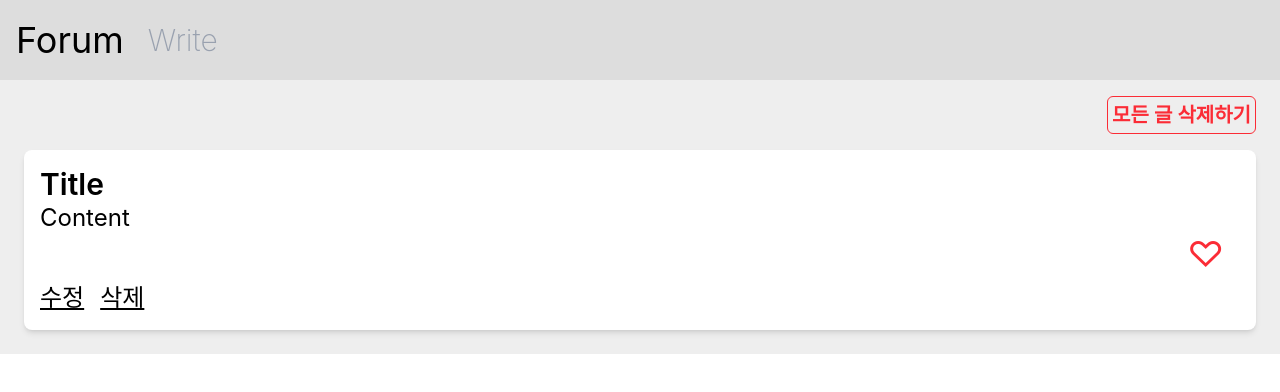
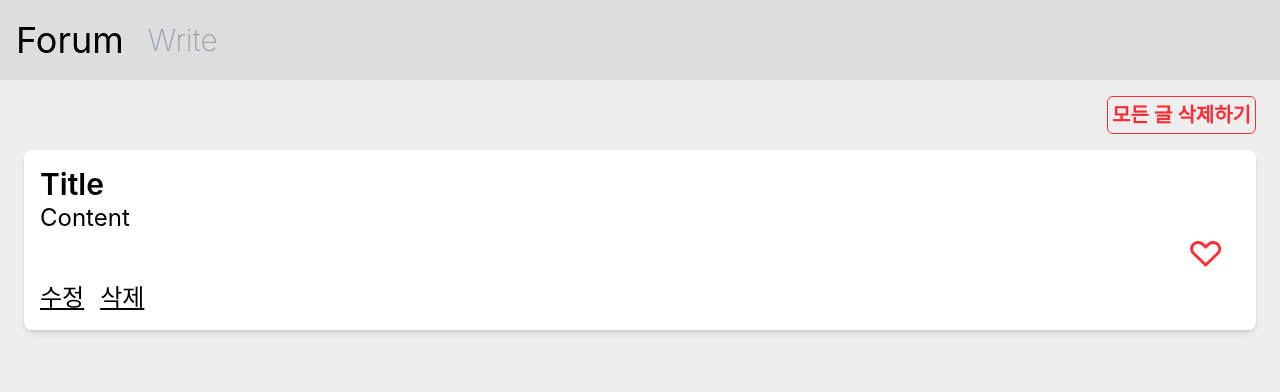
Before and after one commit to siwon-lab/Forum, a React (Vite) app: page / in a window 1280 px wide. Shown: the top 392 px of the page. Built offline with nearby package versions, Linux system fonts and the light colour scheme.

Commit message:
style: make background full screen

```diff
--- a/src/pages/Edit.jsx
+++ b/src/pages/Edit.jsx
@@ -15,7 +15,7 @@ export default function Edit() {
    const [content, setContent] = useState(post.content);
 
    return (
-      <div className="w-full bg-[#eee] p-6">
+      <div className="min-h-screen w-full bg-[#eee] p-6">
          <h2 className="mb-6 text-3xl font-bold">Edit</h2>
          <form
             autoComplete="off"
--- a/src/pages/Home.jsx
+++ b/src/pages/Home.jsx
@@ -7,9 +7,9 @@ export default function Home() {
    const posts = useSelector((state) => state.posts);
 
    return (
-      <div className="flex w-full flex-col bg-[#eee] px-6 py-4">
+      <div className="flex min-h-screen w-full flex-col bg-[#eee] px-6 py-4">
          <button
-            className="mb-2 ml-auto cursor-pointer rounded-md border border-red-500 text-xl p-1 font-semibold text-red-500 transition-colors duration-300 hover:bg-red-500 hover:text-white"
+            className="mb-2 ml-auto cursor-pointer rounded-md border border-red-500 p-1 text-xl font-semibold text-red-500 transition-colors duration-300 hover:bg-red-500 hover:text-white"
             onClick={() => {
                dispatch(removeAll());
             }}
--- a/src/pages/Write.jsx
+++ b/src/pages/Write.jsx
@@ -13,7 +13,7 @@ export default function Write() {
    const [content, setContent] = useState('');
 
    return (
-      <div className="w-full bg-[#eee] p-6">
+      <div className="min-h-screen w-full bg-[#eee] p-6">
          <h2 className="mb-6 text-3xl font-bold">Write</h2>
          <form
             onSubmit={(e) => {
```
